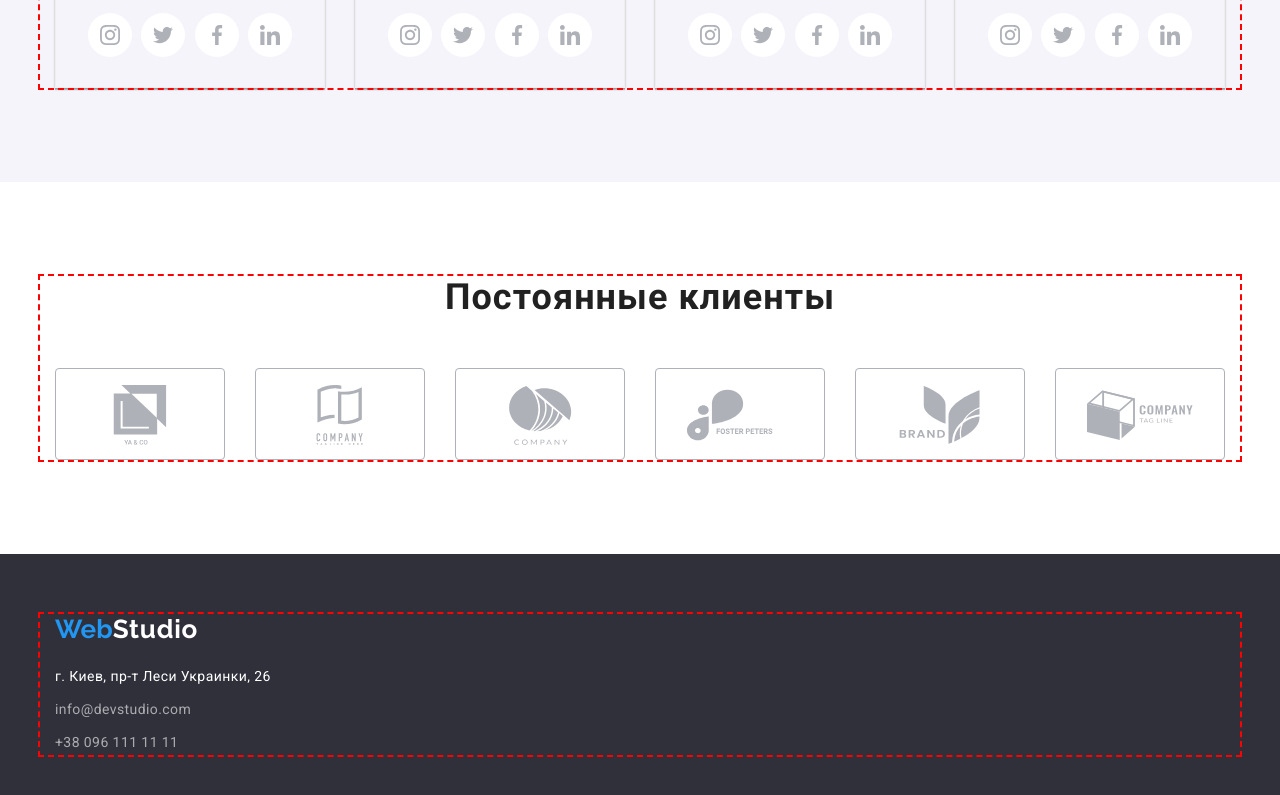
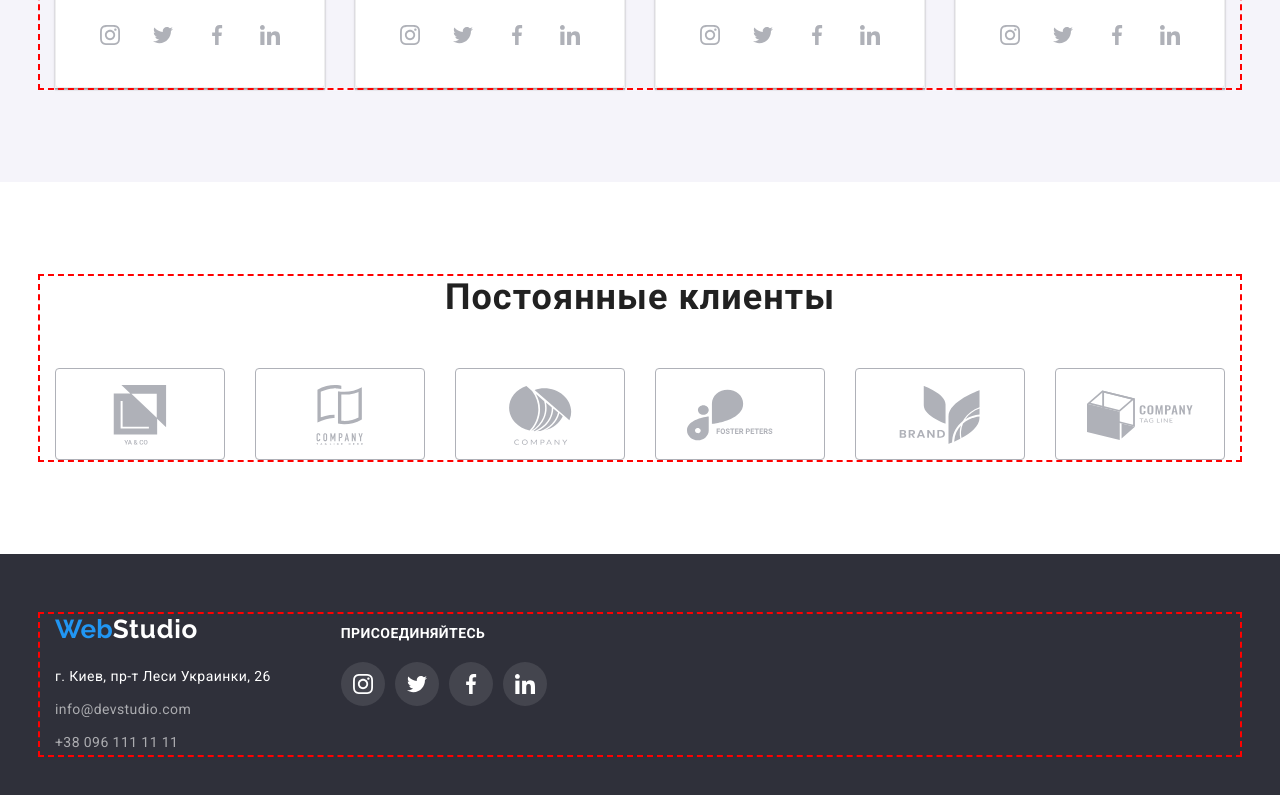
Before and after one commit to dmitrikll/goit-markup-hw-04, a plain HTML site: page index.html in a window 1280 px wide. Shown: the part 2123-2918 px from the top of the page. Drawn offline with nearby package versions, Linux system fonts and the light colour scheme.

Commit message:
final INDEX.HTML

```diff
--- a/css/styles.css
+++ b/css/styles.css
@@ -205,6 +205,7 @@ img {
 .address {
   font-style: normal;
   margin-top: 20px;
+  margin-right: 70px;
 }
 
 .adress-list-item:not(:last-child) {
@@ -233,6 +234,57 @@ img {
 .address-contact:hover,
 .address-contact:focus {
   color: var(--accent-color);
+}
+
+.footer-side {
+  display: flex;
+}
+
+.footer-social-title {
+  padding-top: 12px;
+  margin-bottom: 20px;
+  font-family: Roboto;
+  font-weight: 700;
+  font-size: 14px;
+  line-height: 1.14;
+  letter-spacing: 0.03em;
+  text-transform: uppercase;
+  color: var(--active-button-text-color);
+}
+
+.footer-list-network {
+  display: flex;
+  align-items: center;
+  justify-items: center;
+  justify-content: space-between;
+}
+
+.footer-list-social:not(:last-child) {
+  margin-right: 10px;
+}
+
+.footer-list-social-link {
+  display: flex;
+  align-items: center;
+  justify-content: center;
+  width: 44px;
+  height: 44px;
+  background-color: rgba(255, 255, 255, 0.1);
+  border-radius: 50%;
+}
+
+.footer-list-social-svg {
+  fill: var(--active-button-text-color);
+}
+
+.footer-list-social-link:hover,
+.footer-list-social-link:focus {
+  background-color: var(--accent-color);
+}
+
+.footer-list-social-link:hover .footer-list-social-svg,
+.footer-list-social-link:focus .footer-list-social-svg {
+  fill: var(--active-button-text-color);
 }
 
 /* ===== end FOOTER ===== */
@@ -422,6 +474,7 @@ img {
   border-left-width: 1px;
   border-left-style: solid;
   border-left-color: var(--border-color);
+  background-color: var(--active-button-text-color);
 }
 
 .team-list-title {
--- a/index.html
+++ b/index.html
@@ -322,24 +322,17 @@
     <!-- FOOTER for all -->
     <footer class="footer">
       <div class="container">
-        <a class="link" lang="en" href=""
-          ><span class="logo-first">Web</span><span class="logo-second">Studio</span></a
-        >
+        <div class="footer-side">
+          <div class="footer-right-side">
+            <a class="link" lang="en" href=""><span class="logo-first">Web</span><span class="logo-second">Studio</span></a>
             <address class="address">
               <ul class="list">
                 <li class="adress-list-item">
-              <a
-                class="address-item link"
-                href="https://goo.gl/maps/MLY4CtfrZ6VhzsTs6"
-                target="_blank"
-                rel="noopener noreferrer"
-                >г. Киев, пр-т Леси Украинки, 26</a
-              >
+                  <a class="address-item link" href="https://goo.gl/maps/MLY4CtfrZ6VhzsTs6" target="_blank"
+                    rel="noopener noreferrer">г. Киев, пр-т Леси Украинки, 26</a>
                 </li>
                 <li class="adress-list-item">
-              <a class="address-contact link" href="mailto:info@devstudio.com"
-                >info@devstudio.com</a
-              >
+                  <a class="address-contact link" href="mailto:info@devstudio.com">info@devstudio.com</a>
                 </li>
                 <li class="adress-list-item">
                   <a class="address-contact link" href="tel:+380961111111">+38 096 111 11 11</a>
@@ -347,6 +340,29 @@
               </ul>
             </address>
           </div>
+          <div class="footer-central-side">
+            <h2 class="footer-social-title">присоединяйтесь</h2>
+            <ul class="footer-list-network list">
+              <li class="footer-list-social"><a class="footer-list-social-link link" href="" target="_blank"
+                  rel="noopener noreferrer"><svg class="footer-list-social-svg" width="20" height="20">
+                    <use href="./images/sprite.svg#instagram"></use>
+                  </svg></a></li>
+              <li class="footer-list-social"><a class="footer-list-social-link link" href="" target="_blank"
+                  rel="noopener noreferrer"><svg class="footer-list-social-svg" width="20" height="20">
+                    <use href="./images/sprite.svg#twitter"></use>
+                  </svg></a></li>
+              <li class="footer-list-social"><a class="footer-list-social-link link" href="" target="_blank"
+                  rel="noopener noreferrer"><svg class="footer-list-social-svg" width="20" height="20">
+                    <use href="./images/sprite.svg#facebook"></use>
+                  </svg></a></li>
+              <li class="footer-list-social"><a class="footer-list-social-link link" href="" target="_blank"
+                  rel="noopener noreferrer"><svg class="footer-list-social-svg" width="20" height="20">
+                    <use href="./images/sprite.svg#linkedin"></use>
+                  </svg></a></li>
+            </ul>
+          </div>
+        </div>
+      </div>
     </footer>
   </body>
 </html>
```
Lines whose indentation alone changed are shown as unchanged.
